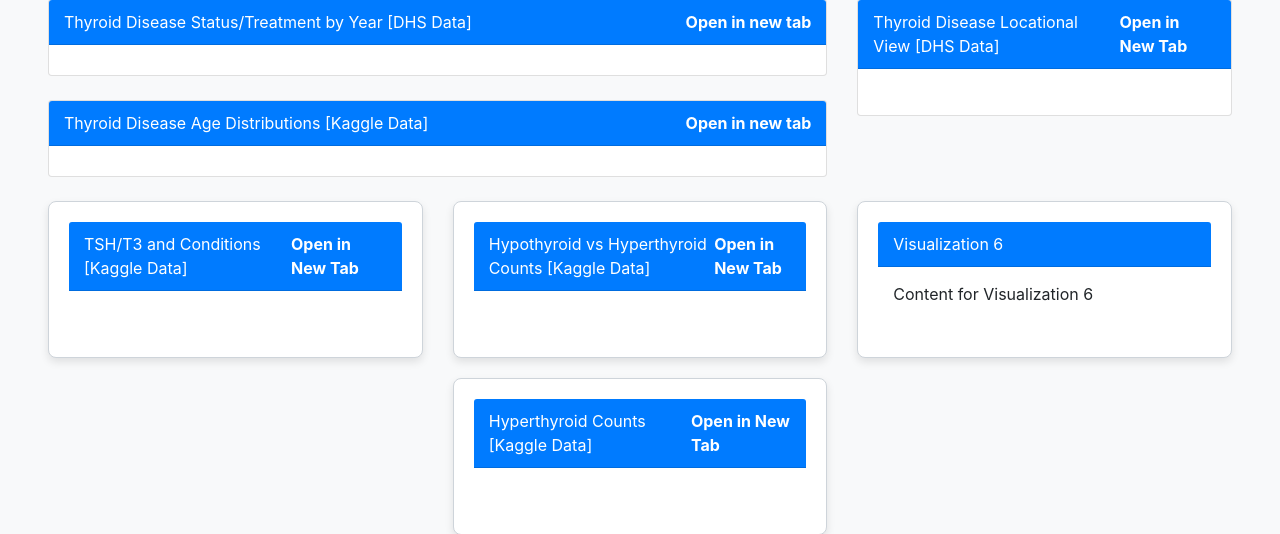
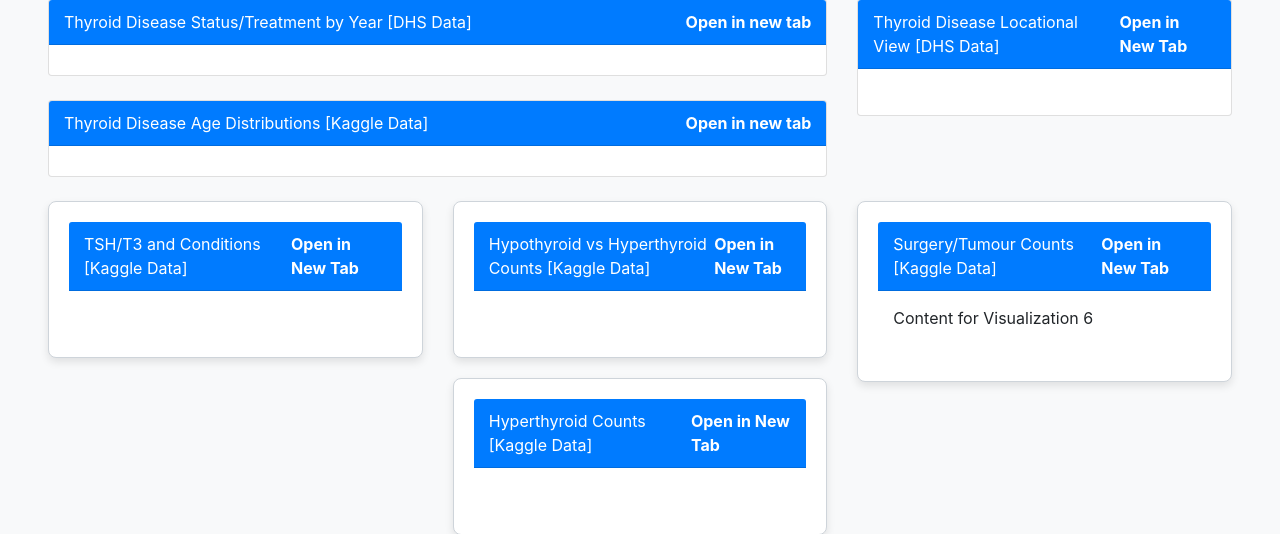
Before and after one commit to amclau303/Honours-Project, a Django app: template templates/dashboard.html in a window 1280 px wide. Shown: the part 302-836 px from the top of the page. Run offline with Django 5.2, Linux system fonts and the light colour scheme; the template is opened without the code that fills it, so the values that code supplies are empty; some libraries are stand-ins or nearby versions.

```diff
--- a/templates/dashboard.html
+++ b/templates/dashboard.html
@@ -127,7 +127,7 @@
                     </div>
                 </div>
 				<div class="card visualization-box">
-                    <div class="card-header">Hyperthyroid Counts [Kaggle Data]<a href="/thyroid_map">Open in New Tab</a></div>
+                    <div class="card-header">Hyperthyroid Counts [Kaggle Data]<a href="/hyper_hypo">Open in New Tab</a></div>
                     <div class="card-body">
                         <p>{{ fig_hyper_html|safe }}</p>
                     </div>
@@ -135,7 +135,7 @@
             </div>
             <div class="col-lg-4 col-md-12 mb-4">
                 <div class="card visualization-box">
-                    <div class="card-header">Visualization 6</div>
+                    <div class="card-header">Surgery/Tumour Counts [Kaggle Data]<a href="/plotly_view">Open in New Tab</a></div>
                     <div class="card-body">
                         <p>Content for Visualization 6</p>
                     </div>
```
Also changed, not shown: core/views.py (+12 -3 lines).
